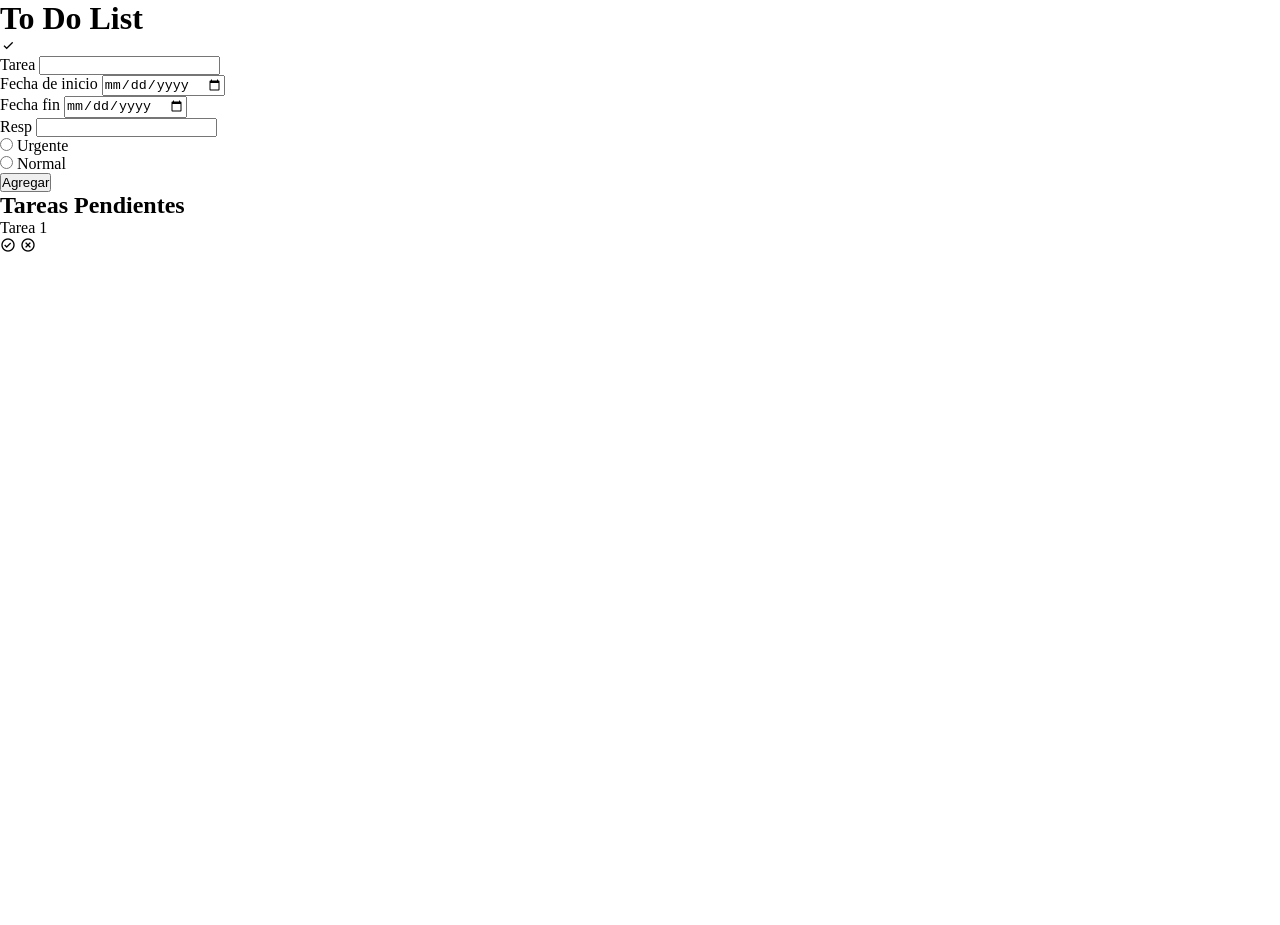
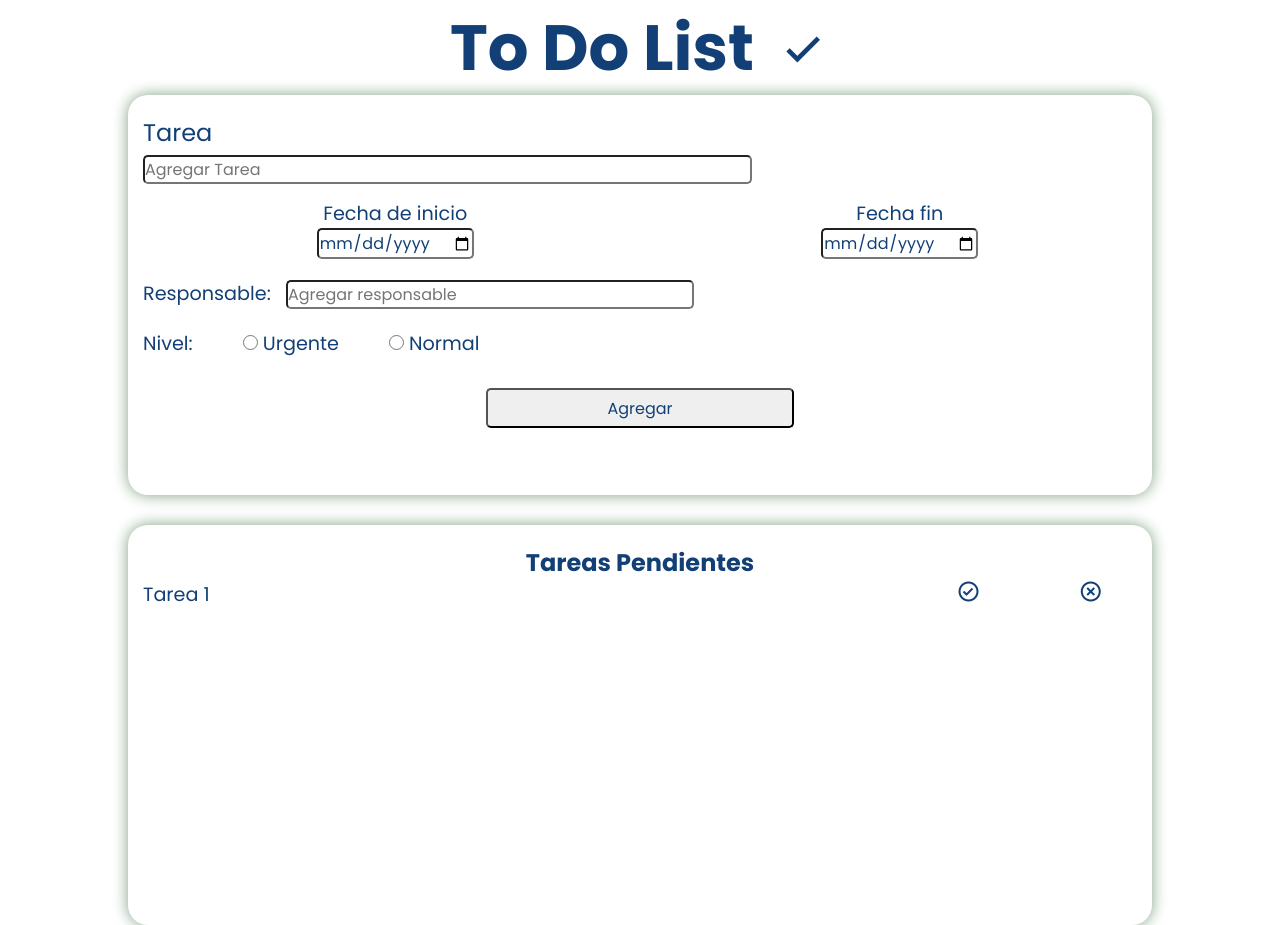
Before and after one commit to DuvanCamiloArenasRodriguez/toDoList, a plain HTML site: page index.html in a window 1280 px wide. Before the commit the page ends 800 px from the top, so only its background shows below. Drawn offline with nearby package versions, Linux system fonts and the light colour scheme.

```diff
--- a/css/styles.css
+++ b/css/styles.css
@@ -1,4 +1,172 @@
+@import url('https://fonts.googleapis.com/css2?family=Poppins:ital,wght@0,100;0,200;0,300;0,400;0,500;0,600;0,700;0,800;0,900;1,100;1,200;1,300;1,400;1,500;1,600;1,700;1,800;1,900&display=swap');
+
 * {
     margin: 0;
     padding: 0;
+    font-family: "Poppins", sans-serif;
+    color: #124076;
 }
+
+header {
+    display: flex;
+    flex-direction: row;
+    gap: 20px;
+    justify-content: center;
+    align-items: center;
+    color: #124076;
+    font-size: 2rem;
+}
+header i {
+    font-size: 3.5rem;
+}
+
+main {
+    display: flex;
+    flex-direction: column;
+    justify-content: center;
+    align-items: center;
+
+}
+
+.agregarTareas {
+    width: 80vw;
+    height: 50vh;
+    box-shadow: 0 0 15px 0 #7F9F80;
+    border-radius: 20px;
+    display: flex;
+    flex-direction: column;
+}
+
+.tarea {
+    display: flex;
+    flex-direction: column;
+    justify-content: flex-start;
+    margin-top: 20px;
+    margin-left: 15px;
+    font-size: 1.5rem;
+}
+
+.tarea input {
+    width: 60%;
+    border-radius: 5px;
+    margin-top: 5px;
+    font-size: 1rem;
+}
+
+.fechas {
+    display: flex;
+    flex-direction: row;
+    justify-content: space-around;
+    margin-top: 15px;
+    margin-left: 15px;
+}
+
+.fechaInicio {
+    display: flex;
+    flex-direction: column;
+    /* column-gap: 20px; */
+    justify-content: center;
+    align-items: center;
+    font-size: 1.2rem;
+}
+
+.fechaFin {
+    display: flex;
+    flex-direction: column;
+    justify-content: center;
+    align-items: center;
+    font-size: 1.2rem;
+}
+
+.fechas input {
+    border-radius: 5px;
+    font-size: 1rem;
+}
+
+.resp {
+    font-size: 1.2rem;
+    margin-top: 20px;
+    margin-left: 15px;
+}
+
+.resp input{
+    border-radius: 5px;
+    font-size: 1rem;
+    margin-left: 10px;
+    width: 40%;
+}
+
+.nivel {
+    display: flex;
+    flex-direction: row;
+    justify-content: flex-start;
+    align-items: center;
+    margin-top: 20px;
+    margin-left: 15px;
+    font-size: 1.2rem;
+    gap: 50px;
+}
+
+.radio {
+    /* font-size: 50rem; */
+    width: 15px;
+    height: 15px;
+}
+
+.agregarTareas button{
+    margin-top: 30px;
+    align-self: center;
+    width: 30%;
+    height: 40px;
+    font-size: 1rem;
+    border-radius: 5px;
+}
+
+.btnAgregar:hover {
+    background-color: #F9E897;
+}
+
+.tareaPendiente {
+    margin-top: 30px;
+    width: 80vw;
+    height: 50vh;
+    box-shadow: 0 0 15px 0 #7F9F80;
+    border-radius: 20px;
+}
+
+.tareaPendiente h2 {
+    text-align: center;
+    margin-top: 20px;
+}
+
+.checkBox {
+    /* display: flex;
+    flex-direction: row; */
+    gap: 30px;
+    margin-left: 15px;
+    font-size: 1.2rem;
+    height: 80%;
+    /* justify-content: space-around;
+    align-items: start; */
+    display: grid;
+    grid-template-columns: 3fr 1fr;
+    grid-template-rows: auto;
+}
+
+.terminarTareas {
+    display: flex;
+    flex-direction: row;
+    justify-content: space-around;
+}
+
+.terminar, .noTerminado{
+    font-size: 1.5rem;
+}
+
+.terminar:hover {
+    color: rgb(1, 103, 1);
+}
+
+.noTerminado:hover {
+    color: red;
+}
--- a/index.html
+++ b/index.html
@@ -3,7 +3,7 @@
 <head>
     <meta charset="UTF-8">
     <meta name="viewport" content="width=device-width, initial-scale=1.0">
-    <title>Document</title>
+    <title>To Do List</title>
     <link rel="stylesheet" href="css/styles.css">
     <script src="js/main.js" defer></script>
     <link href='https://unpkg.com/boxicons@2.1.4/css/boxicons.min.css' rel='stylesheet'>
@@ -14,44 +14,53 @@
         <i class='bx bx-check'></i>
     </header>
     <main>
+        <div class="agregarTareas">
             <div class="tarea">
                 <label for="ingresarTarea">Tarea</label>
-            <input name="ingresarTarea" type="text">
+                <input name="ingresarTarea" type="text" placeholder="Agregar Tarea" id="ingresarTarea">
             </div>
             <div class="fechas">
                 <div class="fechaInicio">
                     <label for="fechaInicio">Fecha de inicio</label>
-                <input type="date" name="fechainicio" id="">
+                    <input type="date" name="fechaInicio" id="fechaInicio">
                 </div>
                 <div class="fechaFin">
-                <label for="fechaInicio">Fecha fin</label>
-                <input type="date" name="fechainicio" id="">
+                    <label for="fechaFin">Fecha fin</label>
+                    <input type="date" name="fechaFin" id="fechaFin">
                 </div>
             </div>
             <div class="resp">
-            <label for="resp">Resp</label>
-            <input name="resp" type="text">
+                <label for="responsable">Responsable:</label>
+                <input name="resp" type="text" placeholder="Agregar responsable" id="responsable">
             </div>
             <div class="nivel">
+                <p>Nivel: </p>
                 <div class="urgente">
-                <input type="radio" name="urgente" id="">
-                <label for="nivel">Urgente</label>
+                    <input class="radio" type="radio" name="urgente" id="urgente">
+                    <label for="urgente">Urgente</label>
                 </div>
                 <div class="normal">
-                <input type="radio" name="nivel" id="">
-                <label for="nivel">Normal</label>
+                    <input class="radio" type="radio" name="normal" id="normal">
+                    <label for="normal">Normal</label>
                 </div>
             </div>
-        <button type="agregar">Agregar</button>
+            <button class="btnAgregar" type="agregar">Agregar</button>
+        </div>
+
         <div class="tareaPendiente">
             <h2>Tareas Pendientes</h2>
+
+            <div class="checkBox">
                 <p>Tarea 1</p>
                 <div class="terminarTareas">
                     <!-- <input type="radio" name="Terminar" id=""> -->
-                <i class='bx bx-check-circle Terminar'></i>
+                    <i class='bx bx-check-circle terminar'></i>
                     <!-- <input type="radio" name="noTerminado" id=""> -->
                     <i class='bx bx-x-circle noTerminado'></i>
                 </div>
+            </div>
+
+
         </div>
         <div class="cumplidasNoCumplidas">
             <div class="tareasCumplidas">
--- a/js/main.js
+++ b/js/main.js
@@ -0,0 +1,28 @@
+const tareasPorHacer = [
+    {
+        id: '',
+        nombreTarea: '',
+        fechaInicio: '',
+        fechaFin: '',
+        responsable: '',
+        nivel: '',
+        estado: ''
+    }
+]
+
+function crearTarea(id, nombreTarea, fechaInicio, fechaFin, responsable, nivel, estado) {
+    this.id = () => {
+        // Función para generar id
+    }
+    this.nombreTarea = nombreTarea;
+    this.fechaInicio = fechaInicio;
+    this.fechaFin = fechaFin;
+    this.responsable = responsable;
+    this.nivel = nivel;
+    this.estado = estado;
+}
+
+// Definicion de variables
+
+const nombreTarea = document.querySelector("#ingresarTarea").value
+console.log(nombreTarea);
```
Lines whose indentation alone changed are shown as unchanged.
